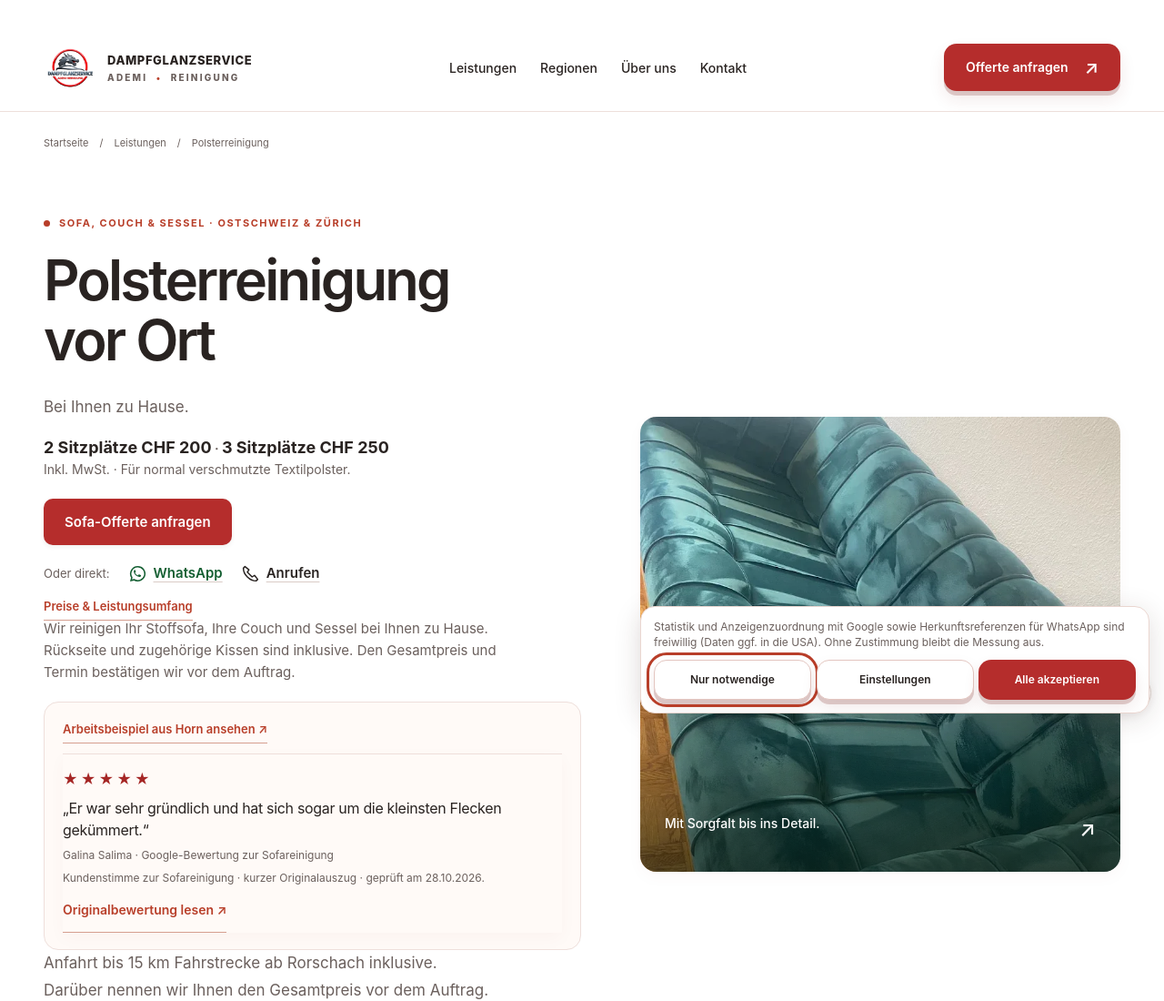
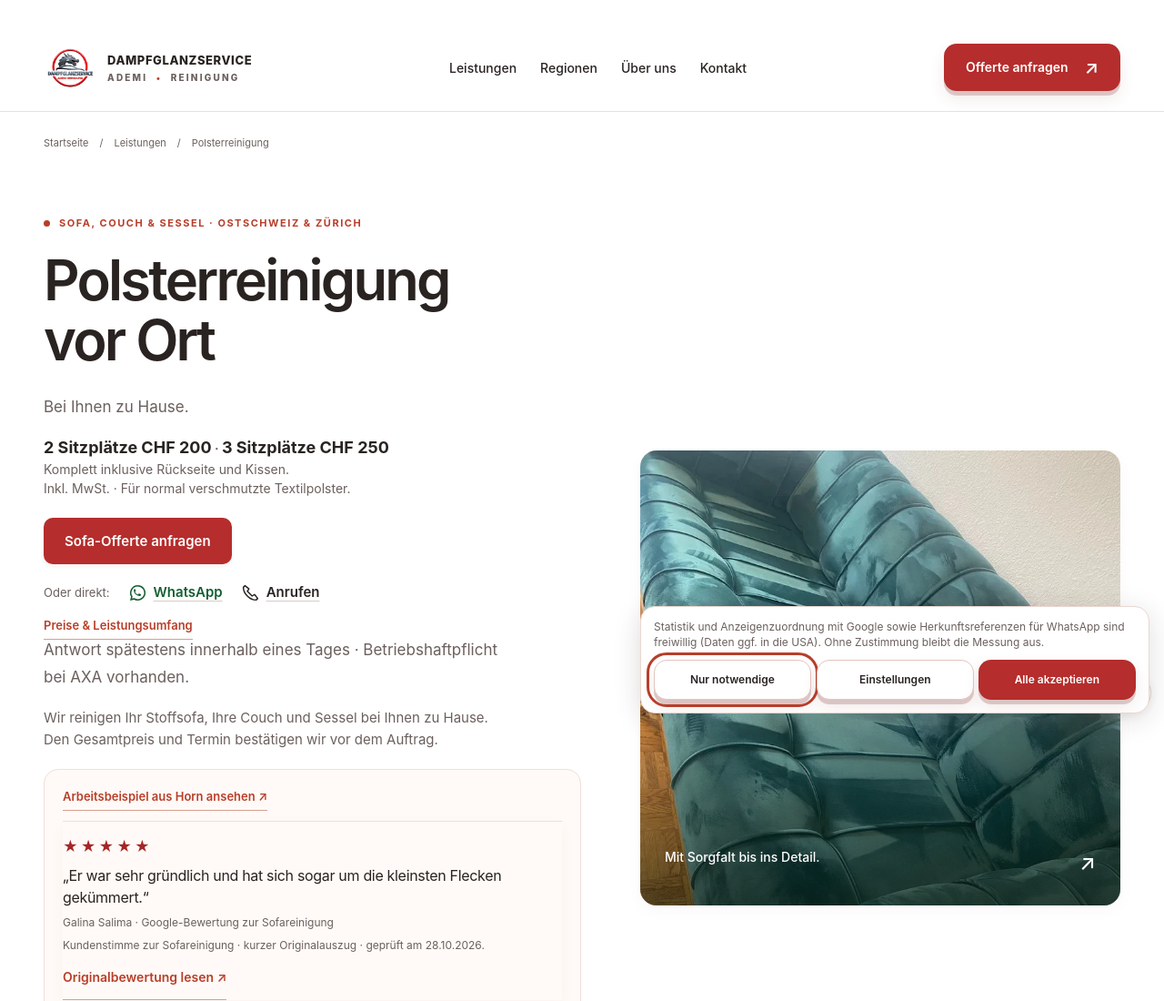
Before and after one commit to dampfglanzservice-ademi/www.dampfglanzservice.ch, a plain HTML site: page polsterreinigung/index.html in a window 1280 px wide. Shown: the top 1100 px of the page at 91% size. Drawn offline with Linux system fonts and the light colour scheme.

Commit message:
Clarify sofa package scope and surface existing response and insurance information

```diff
--- a/polsterreinigung/index.html
+++ b/polsterreinigung/index.html
@@ -78,9 +78,10 @@
 <div class="hero-copy">
 <span class="eyebrow"><i></i>Sofa, Couch &amp; Sessel · Ostschweiz &amp; Zürich</span><h1>Polsterreinigung vor&nbsp;Ort</h1>
 <p>Bei Ihnen zu Hause.</p>
-<p class="sofa-hero-price"><strong><span class="sofa-price-option">2 Sitzplätze CHF&nbsp;200</span><span class="sofa-price-divider" aria-hidden="true"> · </span><span class="sofa-price-option">3 Sitzplätze CHF&nbsp;250</span></strong><span class="sofa-price-conditions">Inkl. MwSt. · Für normal verschmutzte Textilpolster.</span></p>
+<p class="sofa-hero-price"><strong><span class="sofa-price-option">2 Sitzplätze CHF&nbsp;200</span><span class="sofa-price-divider" aria-hidden="true"> · </span><span class="sofa-price-option">3 Sitzplätze CHF&nbsp;250</span></strong><span class="sofa-price-conditions">Komplett inklusive Rückseite und Kissen.<br>Inkl. MwSt. · Für normal verschmutzte Textilpolster.</span></p>
 <div class="landing-contact"><a class="button primary landing-contact-primary" href="/offerte/?leistung=polsterreinigung">Sofa-Offerte anfragen</a><div class="landing-contact-alternatives" aria-label="Alternativ persönlich Kontakt aufnehmen"><span>Oder direkt:</span><a class="landing-contact-whatsapp" href="https://wa.me/41765024998?text=Guten%20Tag%2C%20ich%20m%C3%B6chte%20eine%20Sofa-%20oder%20Polsterreinigung%20anfragen.%20Bitte%20nennen%20Sie%20mir%20Preis%20und%20einen%20m%C3%B6glichen%20Termin.%20PLZ%20%2F%20Ort%3A%20__." target="_blank" rel="noopener"><svg class="whatsapp-mark" viewbox="0 0 32 32" aria-hidden="true"><path fill="currentColor" d="M16 3a13 13 0 0 0-11.2 19.6L3 29l6.6-1.7A13 13 0 1 0 16 3Zm0 2.4a10.6 10.6 0 1 1-5.7 19.5l-.5-.3-3.4.9.9-3.3-.3-.5A10.6 10.6 0 0 1 16 5.4Z"></path><path fill="currentColor" d="M11.1 9.5c-.4 0-.7.2-1 .5-.6.7-.9 1.4-.8 2.4.2 2.7 2.7 6.6 6.7 8.3 2 .9 3.4.9 4.3.3.7-.5 1.1-1.3 1.2-2.1 0-.3-.1-.5-.4-.6l-2.8-1.3c-.3-.1-.5 0-.7.2l-1.1 1.3c-.2.2-.4.3-.7.1-1.9-.9-3.2-2.1-4.2-3.9-.2-.3-.1-.5.1-.7l.9-1.1c.2-.2.3-.5.1-.8l-1.2-2.4c-.1-.2-.3-.3-.6-.3Z"></path></svg>WhatsApp</a><a class="landing-contact-call" href="tel:+41765024998" aria-label="Dampfglanzservice-Ademi anrufen: 076 502 49 98"><svg viewbox="0 0 24 24" aria-hidden="true"><path d="M5 3 3 5c0 8 8 16 16 16l2-2-4-5-3 2-6-6 2-3Z"></path></svg>Anrufen</a></div><a class="text-link" href="#pakete">Preise &amp; Leistungsumfang</a></div>
-<p class="sofa-hero-scope">Wir reinigen Ihr Stoffsofa, Ihre Couch und Sessel bei Ihnen zu Hause. Rückseite und zugehörige Kissen sind inklusive. Den Gesamtpreis und Termin bestätigen wir vor dem Auftrag.</p>
+<p class="fine-print request-reassurance">Antwort spätestens innerhalb eines Tages · Betriebshaftpflicht bei AXA vorhanden.</p>
+<p class="sofa-hero-scope">Wir reinigen Ihr Stoffsofa, Ihre Couch und Sessel bei Ihnen zu Hause. Den Gesamtpreis und Termin bestätigen wir vor dem Auftrag.</p>
 
 <aside class="sofa-offer-orientation" aria-label="Arbeitsbeispiel und Kundenstimme">
 <p><a class="text-link" href="#sofa-arbeitsbeispiel">Arbeitsbeispiel aus Horn ansehen ↗</a></p>
```
